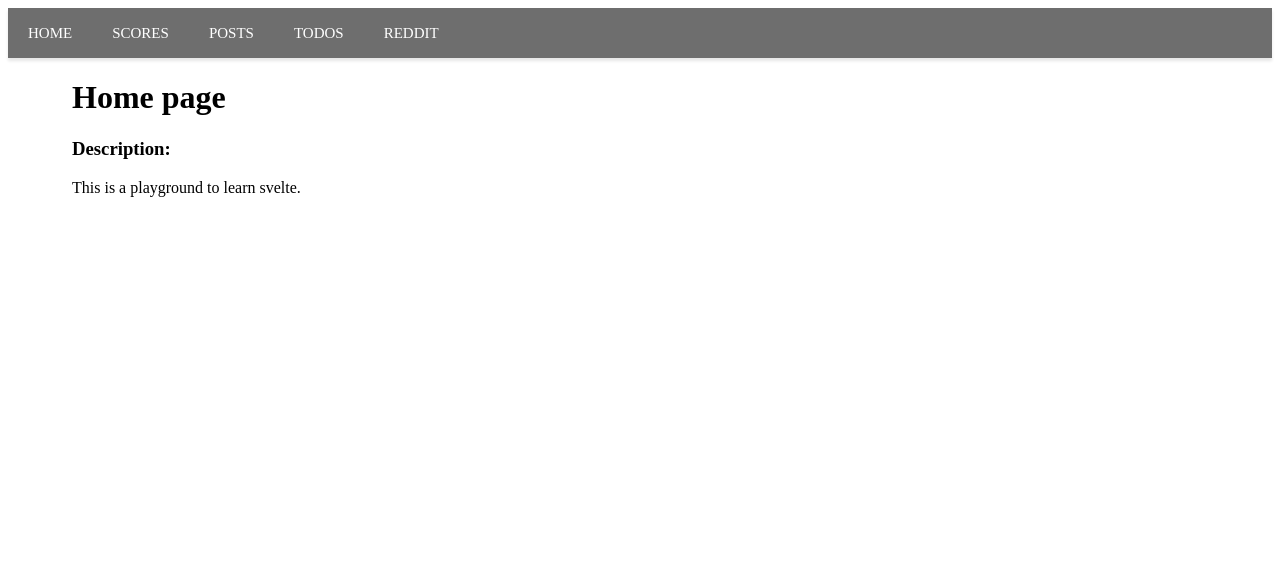
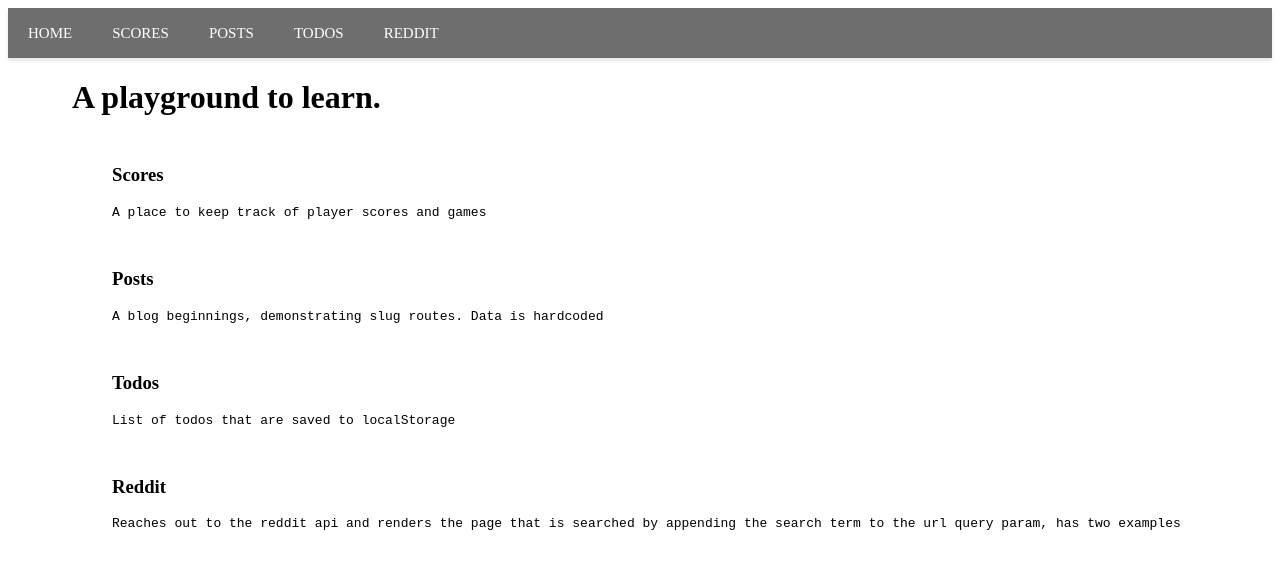
Before and after one commit to cunnellp5/MiniApps, a SvelteKit app: page / in a window 1280 px wide. Shown: the top 568 px of the page. Built offline with nearby package versions, Linux system fonts and the light colour scheme.

Commit message:
home page and headers

```diff
--- a/src/lib/PlayerScore.svelte
+++ b/src/lib/PlayerScore.svelte
@@ -15,12 +15,12 @@
 </script>
 
 <main class="scores">
-    <h2>
+    <h3>
         { playerName.toUpperCase() }:
         <span class="playerScore">
             { playerScore }
         </span>
-    </h2>
+    </h3>
     <div class=incrementors>
         <button on:click={incrementPlayerScore}>⬆️</button>
         <button on:click={decreasePlayerScore} disabled={playerScore === 0}>⬇️</button>
@@ -28,7 +28,7 @@
 </main>
 
 <style>
-    h2 {
+    h3 {
         margin: 0;
     }
 
--- a/src/routes/+page.svelte
+++ b/src/routes/+page.svelte
@@ -3,13 +3,48 @@
 </script>
 
 <main>
-    <h1>Home page</h1>
+    <h1>
+        A playground to learn.
+    </h1>
 
-    <h3>Description:</h3>
-    <p>
-        This is a playground to learn svelte.
-    </p>
-    <!-- <Cube></Cube> -->
+    <ul>
+        <li>
+            <h3>
+                Scores
+            </h3>
+            <pre>A place to keep track of player scores and games</pre>
+        </li>
+        <li>
+            <h3>
+                Posts
+            </h3>
+            <pre>A blog beginnings, demonstrating slug routes. Data is hardcoded</pre>
+        </li>
+        <li>
+            <h3>
+                Todos
+            </h3>
+            <pre>List of todos that are saved to localStorage</pre>
+        </li>
+        <li>
+            <h3>
+                Reddit
+            </h3>
+            <pre>Reaches out to the reddit api and renders the page that is searched by appending the search term to the url query param, has two examples</pre>
+        </li>
+    </ul>
 </main>
 
-<style></style>
+<style>
+    ul {
+        list-style-type: none;
+    }
+
+    li {
+        margin-block: 3rem;
+    }
+
+    pre {
+        white-space: pre-wrap;
+    }
+</style>
```
